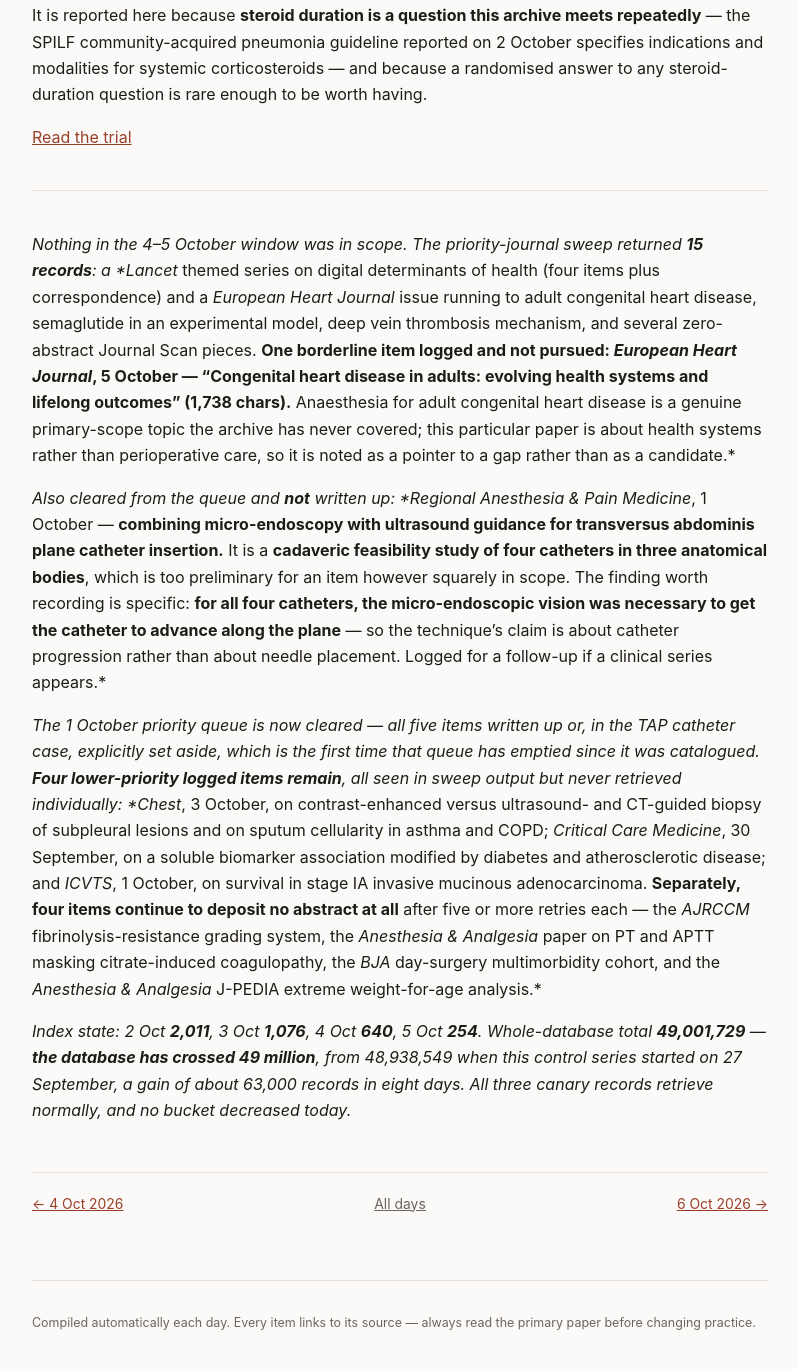
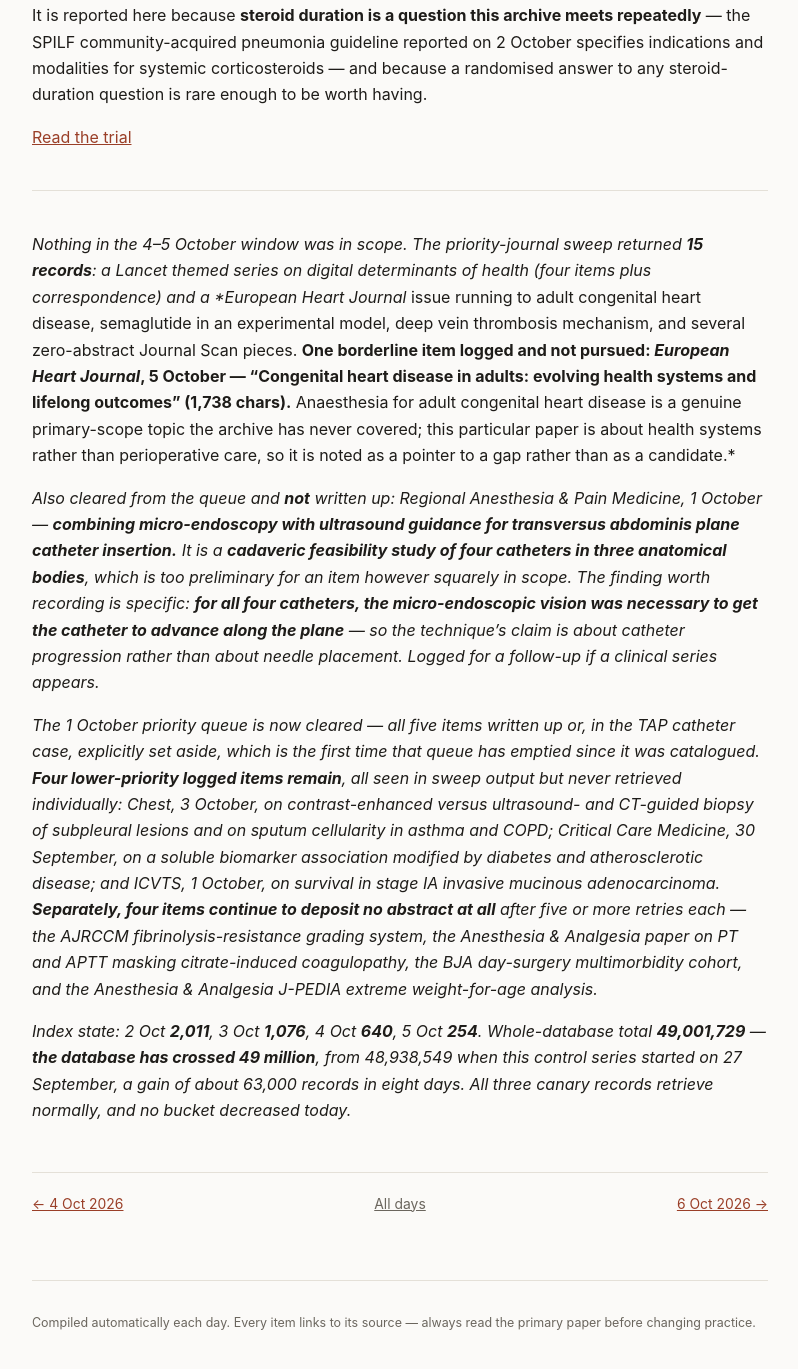
Before and after one commit to nicusilviuu/medical-literature, a Jekyll site: the page built from _briefs/2026-10-05.md, in a window 1280 px wide and 1400 px high, scrolled down 6708 px. Shown: the top 1369 px of the window, without its empty margins (240-1038 px from the left). Built offline with Jekyll 4.4.1, drawn with Linux system fonts in a browser that asks for light colours.

```diff
--- a/_briefs/2026-10-05.md
+++ b/_briefs/2026-10-05.md
@@ -261,15 +261,15 @@ to be worth having.
 ---
 
 *Nothing in the 4–5 October window was in scope. The priority-journal sweep returned **15 records**: a
-*Lancet* themed series on digital determinants of health (four items plus correspondence) and a *European
+<em>Lancet</em> themed series on digital determinants of health (four items plus correspondence) and a *European
 Heart Journal* issue running to adult congenital heart disease, semaglutide in an experimental model, deep
 vein thrombosis mechanism, and several zero-abstract Journal Scan pieces. **One borderline item logged and
-not pursued: *European Heart Journal*, 5 October — "Congenital heart disease in adults: evolving health
+not pursued: <em>European Heart Journal</em>, 5 October — "Congenital heart disease in adults: evolving health
 systems and lifelong outcomes" (1,738 chars).** Anaesthesia for adult congenital heart disease is a genuine
 primary-scope topic the archive has never covered; this particular paper is about health systems rather than
 perioperative care, so it is noted as a pointer to a gap rather than as a candidate.*
 
-*Also cleared from the queue and **not** written up: *Regional Anesthesia & Pain Medicine*, 1 October —
+*Also cleared from the queue and **not** written up: <em>Regional Anesthesia & Pain Medicine</em>, 1 October —
 **combining micro-endoscopy with ultrasound guidance for transversus abdominis plane catheter insertion.**
 It is a **cadaveric feasibility study of four catheters in three anatomical bodies**, which is too
 preliminary for an item however squarely in scope. The finding worth recording is specific: **for all four
@@ -279,14 +279,14 @@ follow-up if a clinical series appears.*
 
 *The 1 October priority queue is now cleared — all five items written up or, in the TAP catheter case,
 explicitly set aside, which is the first time that queue has emptied since it was catalogued. **Four
-lower-priority logged items remain**, all seen in sweep output but never retrieved individually: *Chest*,
+lower-priority logged items remain**, all seen in sweep output but never retrieved individually: <em>Chest</em>,
 3 October, on contrast-enhanced versus ultrasound- and CT-guided biopsy of subpleural lesions and on sputum
-cellularity in asthma and COPD; *Critical Care Medicine*, 30 September, on a soluble biomarker association
-modified by diabetes and atherosclerotic disease; and *ICVTS*, 1 October, on survival in stage IA invasive
+cellularity in asthma and COPD; <em>Critical Care Medicine</em>, 30 September, on a soluble biomarker association
+modified by diabetes and atherosclerotic disease; and <em>ICVTS</em>, 1 October, on survival in stage IA invasive
 mucinous adenocarcinoma. **Separately, four items continue to deposit no abstract at all** after five or more
-retries each — the *AJRCCM* fibrinolysis-resistance grading system, the
-*Anesthesia & Analgesia* paper on PT and APTT masking citrate-induced coagulopathy, the *BJA* day-surgery
-multimorbidity cohort, and the *Anesthesia & Analgesia* J-PEDIA extreme weight-for-age analysis.*
+retries each — the <em>AJRCCM</em> fibrinolysis-resistance grading system, the
+<em>Anesthesia & Analgesia</em> paper on PT and APTT masking citrate-induced coagulopathy, the <em>BJA</em> day-surgery
+multimorbidity cohort, and the <em>Anesthesia & Analgesia</em> J-PEDIA extreme weight-for-age analysis.*
 
 *Index state: 2 Oct **2,011**, 3 Oct **1,076**, 4 Oct **640**, 5 Oct **254**. Whole-database total
 **49,001,729** — **the database has crossed 49 million**, from 48,938,549 when this control series started on
```
Also changed, not shown: _briefs/2026-10-04.md (+7 -7 lines), _briefs/2026-10-06.md (+7 -7 lines), claude/source-notes.md (+28 -0 lines).
